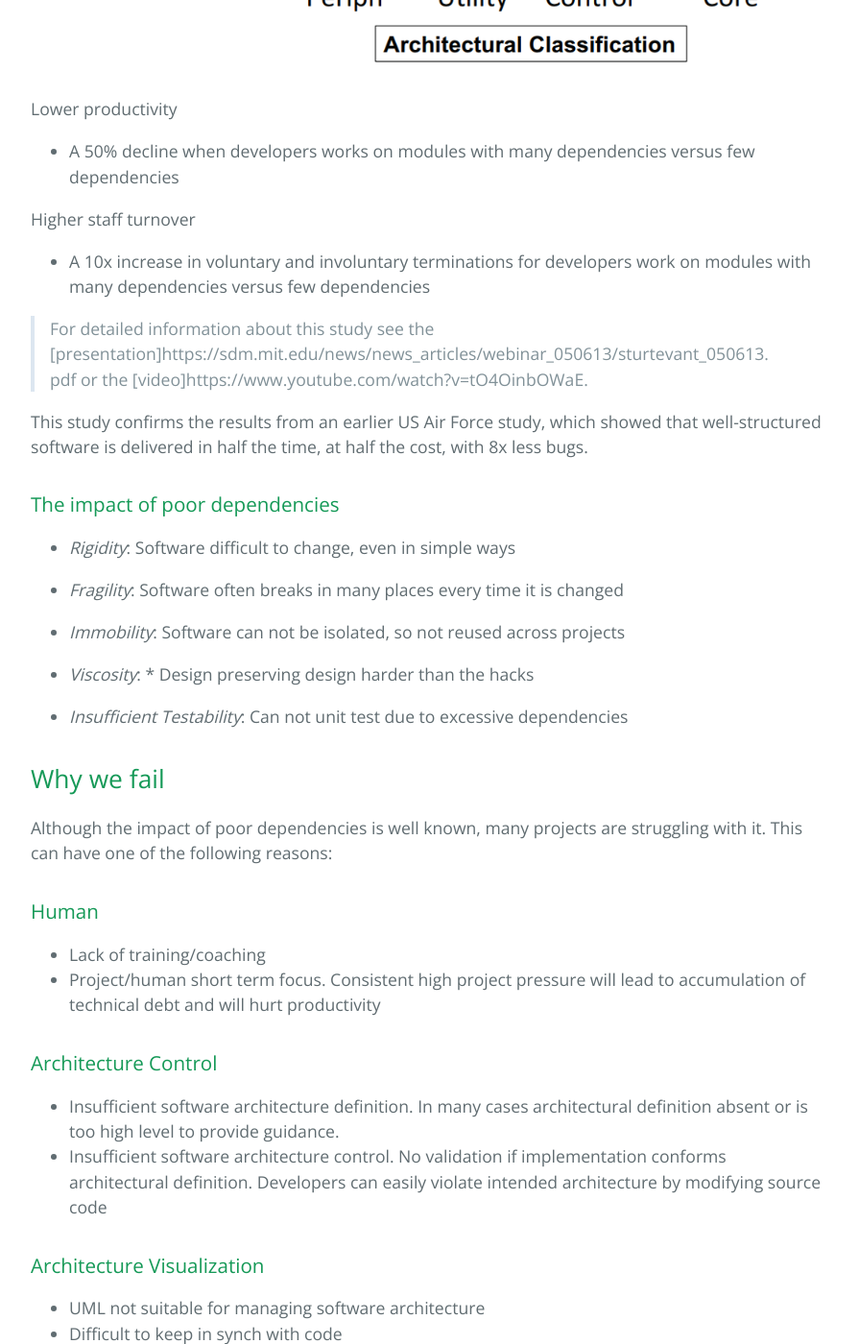
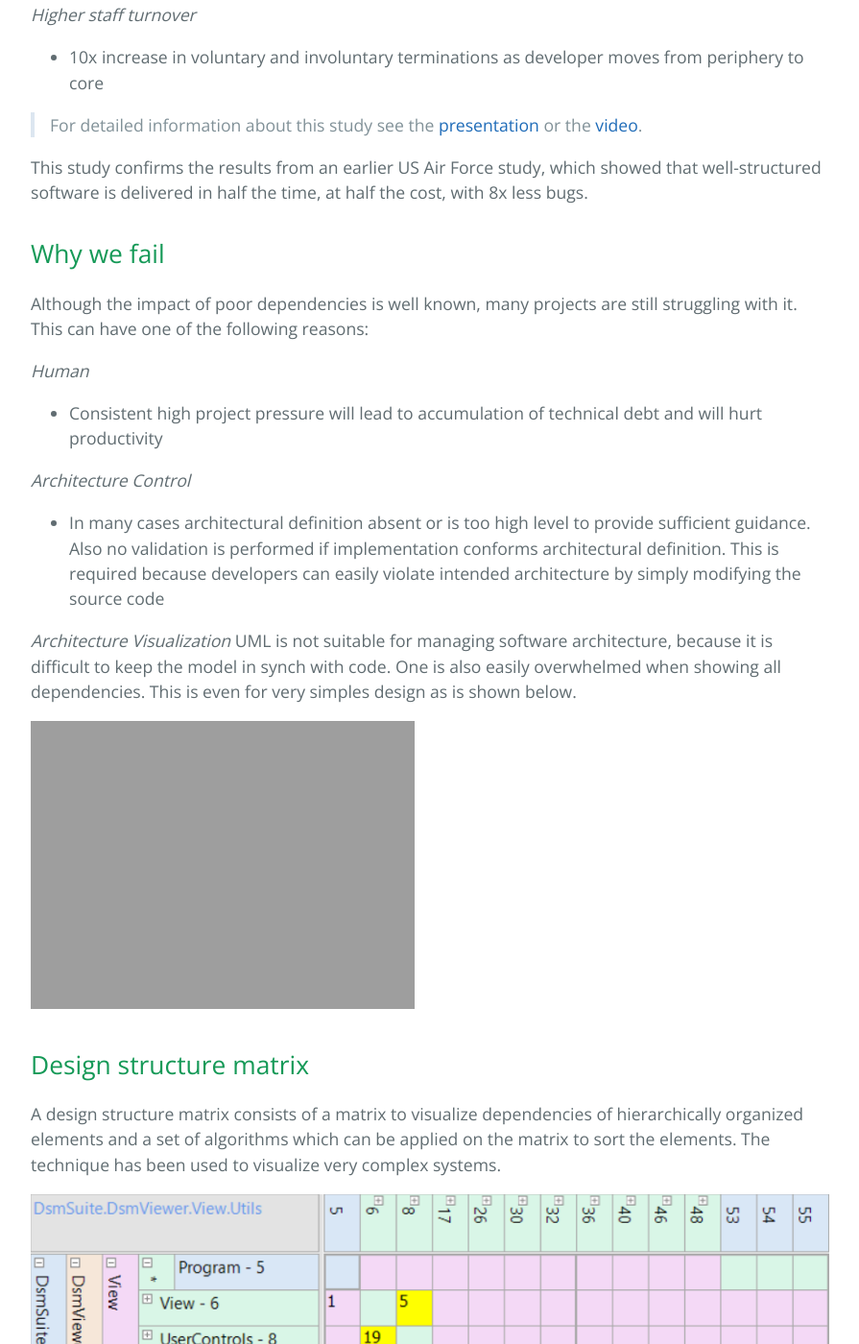
Before and after one commit to dsmsuite/dsmsuite.github.io, a Jekyll site: the page built from index.md, in a window 1280 px wide and 1400 px high, scrolled down 1393 px. Shown: the whole window at 96% size, without its empty margins (192-1087 px from the left). Built offline with Jekyll 4.4.1, drawn with Linux system fonts in a browser that asks for light colours; our own code applies the rules of GitHub Pages for plain Markdown files; some of the changed text lies outside the part shown.

Commit message:
Update index

```diff
--- a/index.md
+++ b/index.md
@@ -6,81 +6,68 @@
 
 Ideally, software can be easily modified, is understandable, reliable and reusable.
 In practice, this often remains an ideal and in the course of time the software becomes increasingly rigid,
-opaque and fragile. An example of the evolution of the JUnit architecture illustrates this:
+opaque and fragile.
+
+An animated view of the evolution of the design of JUnit illustrates this ([source](http://edmundkirwan.com/general/junit.html)):
 
 ![evolution of junit dependencies across releases](https://dsmsuite.github.io/assets/img/index/nunit.gif "evolution of junit dependencies across releases")
 
-[source](http://edmundkirwan.com/general/junit.html)
+## The cost of software complexity
+A study by Dan Sturtevant has investigated the impact of software dependencies. It classified modules into the following types:
 
-### The cost of software complexity
-A study by Dan Sturtevant has investigated the impact of software dependencies. It found that:
+peripheral (few dependencies), utility (many ingoing dependencies), control(many outgoing dependencies) and core (many in- and outgoing dependencies).
 
-Defect rate
-* A 3.1X increase between modules with many dependencies versus few dependencies
-* A 2.6X increase between modules with high cyclomatic complexity versus low complexity
-* A combined effect 8.3X
+It then found the following results:
 
-![Impact of dependencies vs cyclomatic complexity](https://dsmsuite.github.io/assets/img/index/cost_of_complexity.png "Impact of dependencies vs cyclomatic complexity")
+*Defect rate*
+* 3.1X increase between periphery and core
+* 2.6X for McCabe, combined effect 8.3X
 
-Lower productivity
-- A 50% decline when developers works on modules with many dependencies versus few dependencies
+*Lower productivity*
+* 50% decline as developer moves from periphery to core (conservatively)
 
-Higher staff turnover
-- A 10x increase in voluntary and involuntary terminations for developers work on modules with many dependencies versus few dependencies
+*Higher staff turnover*
+* 10x increase in voluntary and involuntary terminations as developer moves from periphery to core
 
-> For detailed information about this study see the [presentation]https://sdm.mit.edu/news/news_articles/webinar_050613/sturtevant_050613.pdf
-> or the [video]https://www.youtube.com/watch?v=tO4OinbOWaE.
+> For detailed information about this study see the [presentation](https://sdm.mit.edu/news/news_articles/webinar_050613/sturtevant_050613.pdf)
+> or the [video](https://www.youtube.com/watch?v=tO4OinbOWaE).
 
 This study confirms the results from an earlier US Air Force study, which showed that well-structured software
 is delivered in half the time, at half the cost, with 8x less bugs.
 
-### The impact of poor dependencies
-
-* *Rigidity*: Software difficult to change, even in simple ways
-
-* *Fragility*: Software often breaks in many places every time it is changed
-
-* *Immobility*: Software can not be isolated, so not reused across projects
-
-* *Viscosity*: * Design preserving design harder than the hacks
-
-* *Insufficient Testability*: Can not unit test due to excessive dependencies
-
 ## Why we fail
 
-Although the impact of poor dependencies is well known, many projects are struggling with it.
+Although the impact of poor dependencies is well known, many projects are still struggling with it.
 This can have one of the following reasons:
 
-### Human
-* Lack of training/coaching
-* Project/human short term focus. Consistent high project pressure will lead to accumulation of technical debt and will hurt productivity
+*Human*
+* Consistent high project pressure will lead to accumulation of technical debt and will hurt productivity
 
-### Architecture Control
-* Insufficient software architecture definition. In many cases architectural definition absent or is too high level to provide guidance.
-* Insufficient software architecture control. No validation if implementation conforms architectural definition. Developers can easily violate intended architecture by modifying source code
+*Architecture Control*
+* In many cases architectural definition absent or is too high level to provide sufficient guidance. Also no validation is performed if implementation conforms architectural definition.
+This is required because developers can easily violate intended architecture by simply modifying the source code
 
-### Architecture Visualization
-* UML not suitable for managing software architecture
-* Difficult to keep in synch with code
-* Easily overwhelmed by dependencies
-* Dependencies in model not in any view
+*Architecture Visualization*
+UML is not suitable for managing software architecture, because it is difficult to keep the model in synch with code. One is also easily overwhelmed when showing all dependencies.
+This is even for very simples design as is shown below.
 
 ![uml](https://dsmsuite.github.io/assets/img/index/uml.gif "uml")
 
 ## Design structure matrix
 
 A design structure matrix consists of a matrix to visualize dependencies of hierarchically organized elements and a set of algorithms which can be applied on the matrix to sort the elements.
-It can be used to manage dependencies any kind of system which has a hierarchy of elements and dependencies between elements and has been used for very complex systems.
+The technique has been used to visualize very complex systems.
 
 ![example dsm](https://dsmsuite.github.io/assets/img/index/dsm_example.png "example dsm")
 
-A design structure matrix can be used to visualize the code architecture. It  and can help in gaining understanding it and support architectural refactoring.
+A design structure matrix can be used to visualize the code architecture. It addresses the following reasons:
+* It can be used to visualize very systems.
+* It can provide an architecture definition at a level between the conceptual architecture and the actual code.
+* It can be used to verify that the actual code architecture conform  to the conceptual architecture.
+* It can be easily kept in sync with the code.
 
-Using design strucure matix can help:
-* Provide architecture definition a a level between a conceptual architecture and the actual code
-* Verify if teh actual code architecture conform  to the conceptual architecture.
+> For more information on design structure matix see the DSM Overview.
 
-Whereas the problems with poor modularity and high cyclomatic can be easily spotted by the developer by simple looking at a source file, problematic dependencies often go undetected.
 [back](./)
 
 Text can be **bold**, _italic_, or ~~strikethrough~~.
```
